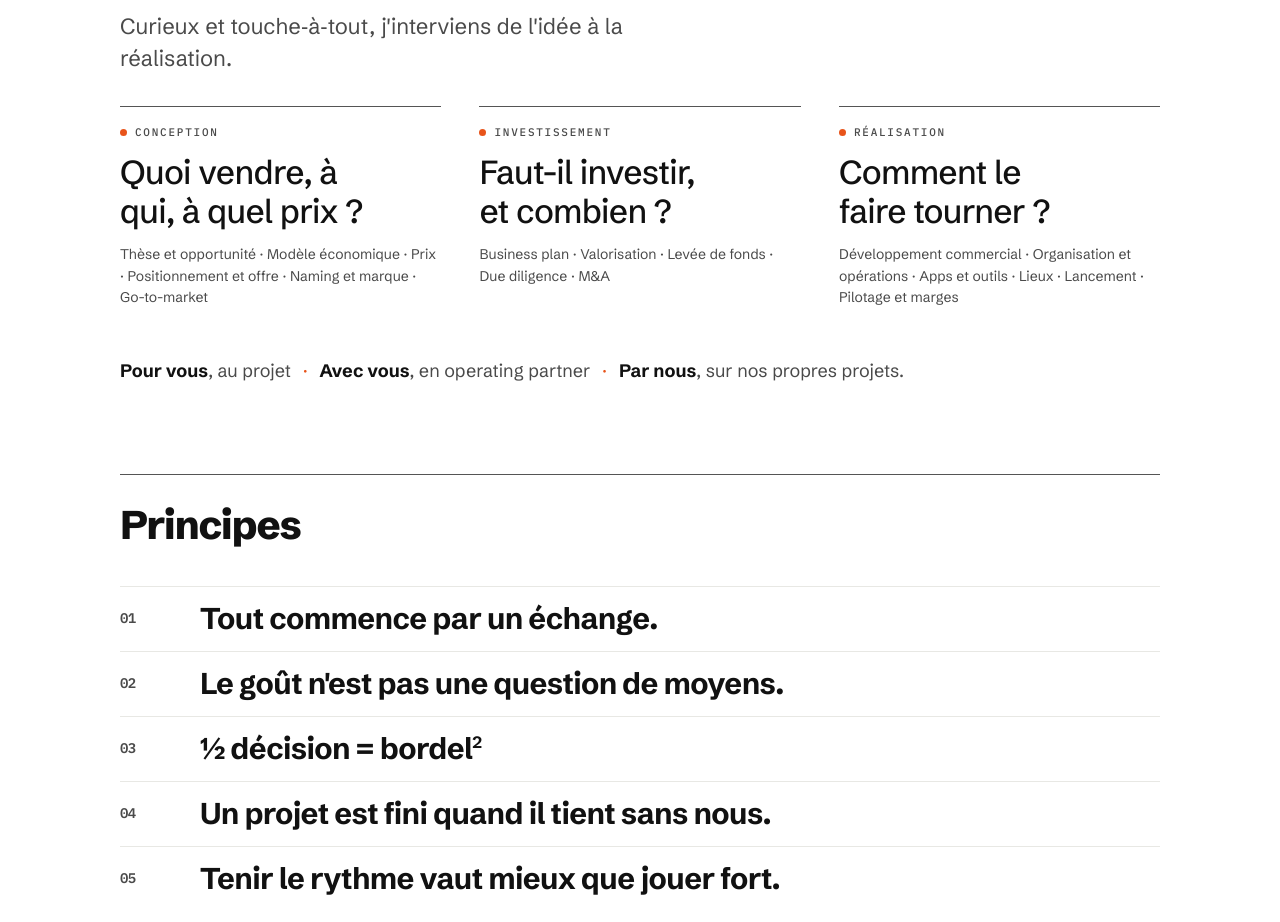
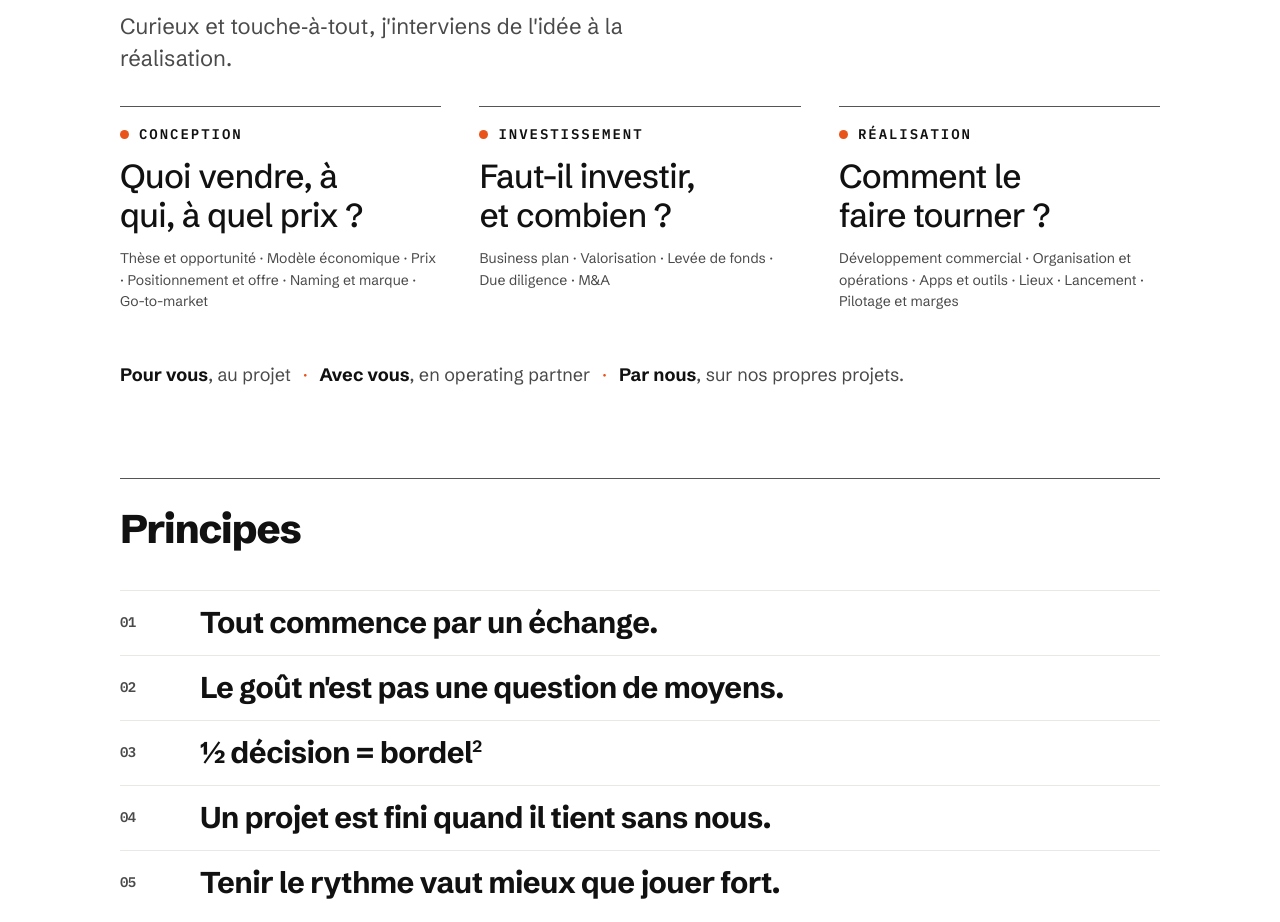
Before and after one commit to bschoeffel/paradiddle-site, a plain HTML site: page index.html in a window 1280 px wide. Shown: the part 840-1762 px from the top of the page. Drawn offline with Linux system fonts and the light colour scheme.

Commit message:
Expertises : étiquettes Conception / Investissement / Réalisation plus présentes
Co-Authored-By: Claude Opus 5.5 <noreply@anthropic.com>
Claude-Session: https://claude.ai/code/session_01BLnAgTWFHsGTDW4dwBqLML

```diff
--- a/index.html
+++ b/index.html
@@ -244,8 +244,8 @@ html.pd-intro.pd-hero-in .opener h1 > span { opacity: 1; transform: none; }
 .opening { padding: 28px 0 88px; border-top: .5px solid #555; }
 .qs { list-style: none; margin: 0; padding: 0; display: grid; grid-template-columns: repeat(3, minmax(0, 1fr)); gap: 0 clamp(20px, 3vw, 40px); }
 .qs li { display: grid; align-content: start; gap: 14px; padding-top: 18px; border-top: .5px solid #555; }
-.qs .tag { margin: 0; display: flex; align-items: center; gap: 8px; font: 500 11px var(--mono); letter-spacing: .16em; text-transform: uppercase; color: var(--muted); }
-.qs .tag::before { content: ""; width: 7px; height: 7px; border-radius: 50%; background: var(--accent); flex: none; }
+.qs .tag { margin: 0; display: flex; align-items: center; gap: 10px; font: 600 14px var(--mono); letter-spacing: .14em; text-transform: uppercase; color: var(--ink); }
+.qs .tag::before { content: ""; width: 9px; height: 9px; border-radius: 50%; background: var(--accent); flex: none; }
 .qs .q { margin: 0; font-size: clamp(24px, 2.6vw, 34px); line-height: 1.15; font-weight: 500; letter-spacing: -0.02em; text-wrap: balance; }
 .qs .q em { font-style: normal; color: var(--accent); }
 .qs .d { margin: 0; font-size: 14px; line-height: 1.55; color: var(--muted); }
```
